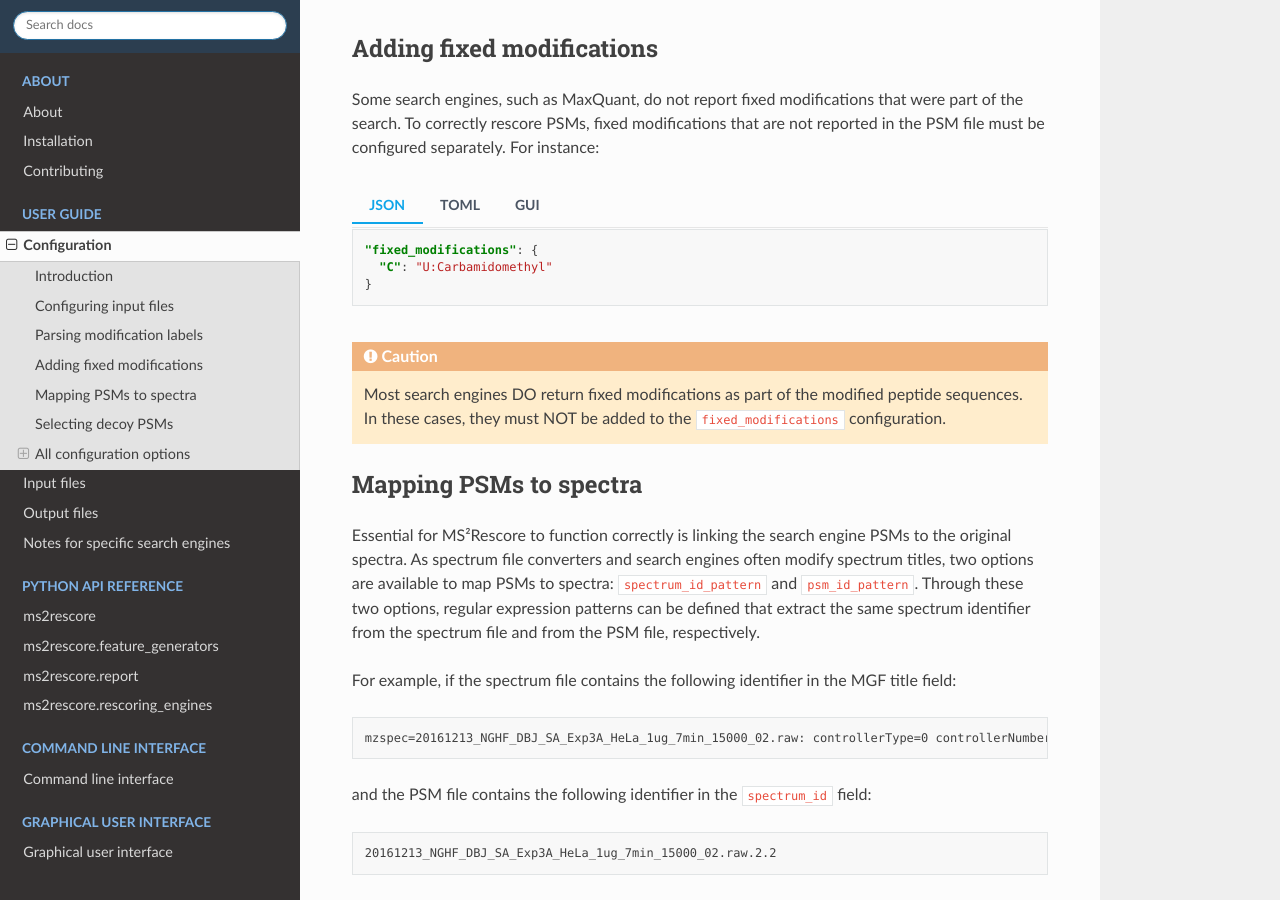
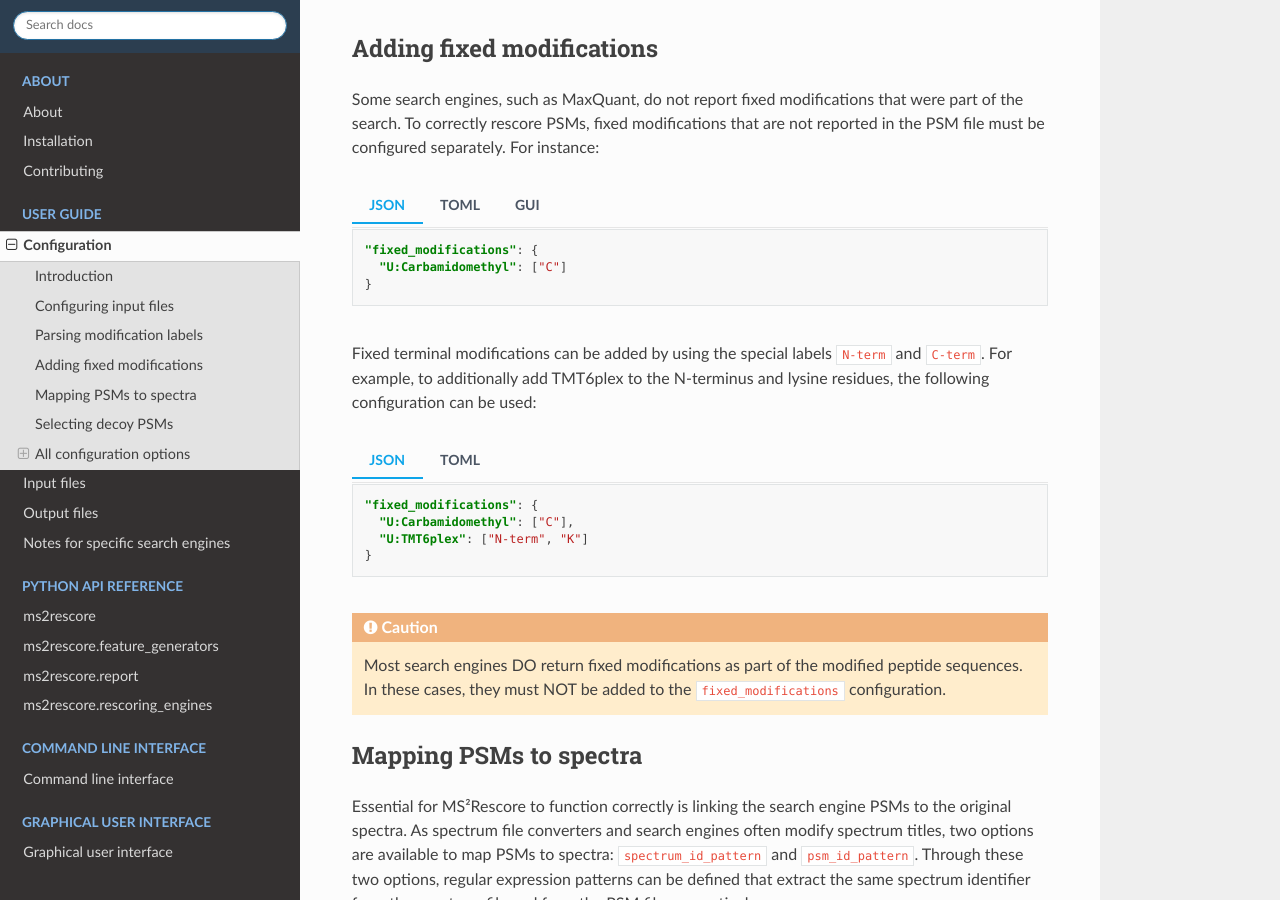
Before and after one commit to compomics/ms2rescore, a Sphinx documentation site: the page built from docs/source/userguide/configuration.rst, in a window 1280 px wide and 900 px high, scrolled down 1814 px. Built offline with Sphinx 7.4.7 and the Read the Docs theme 2.0.0, drawn with Linux system fonts in a browser that asks for light colours; comment, search, counter and statistics services are not loaded.

Commit message:
docs: Add instructions for adding fixed terminal modifications. See #125, compomics/psm_utils#71, and hupo-psi/proforma#6

```diff
--- a/docs/source/userguide/configuration.rst
+++ b/docs/source/userguide/configuration.rst
@@ -123,7 +123,7 @@ be configured separately. For instance:
   .. code-block:: json
 
     "fixed_modifications": {
-      "C": "U:Carbamidomethyl"
+      "U:Carbamidomethyl": ["C"]
     }
 
 .. tab:: TOML
@@ -131,13 +131,35 @@ be configured separately. For instance:
     .. code-block:: toml
 
       [ms2rescore.fixed_modifications]
-      "Carbamidomethyl" = ["C"]
+      "U:Carbamidomethyl" = ["C"]
 
 .. tab:: GUI
 
   .. figure:: ../_static/img/gui-fixed-modifications.png
     :width: 500px
     :alt: fixed modifications configuration in GUI
+
+
+Fixed terminal modifications can be added by using the special labels ``N-term`` and ``C-term``.
+For example, to additionally add TMT6plex to the N-terminus and lysine residues, the following
+configuration can be used:
+
+.. tab:: JSON
+
+  .. code-block:: json
+
+    "fixed_modifications": {
+      "U:Carbamidomethyl": ["C"],
+      "U:TMT6plex": ["N-term", "K"]
+    }
+
+.. tab:: TOML
+
+    .. code-block:: toml
+
+      [ms2rescore.fixed_modifications]
+      "U:Carbamidomethyl" = ["C"]
+      "U:TMT6plex" = ["N-term", "K"]
 
 
 .. caution::
```
